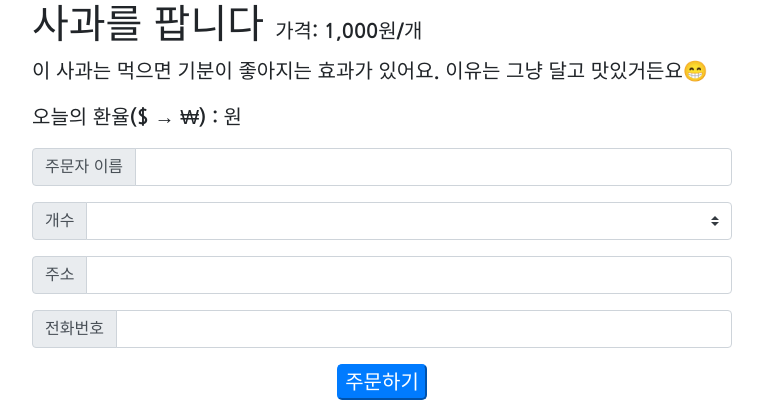
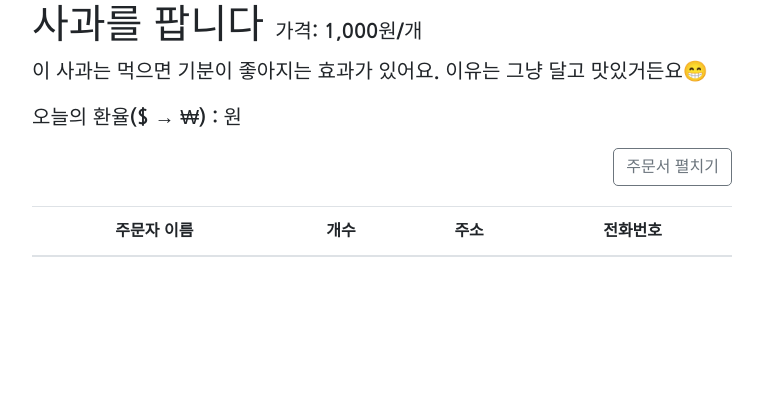
Before and after one commit to kimcno3/sparta, a Flask app: page / in a window 1280 px wide. Shown: the part 550-970 px from the top of the page, without its empty margins (258-1021 px from the left). After the commit the page ends 807 px from the top, so only its background shows below. Run offline with Flask 2, Linux system fonts and the light colour scheme; data that the repository does not hold is empty; some libraries are stand-ins or nearby versions.

Commit message:
주문서 열기 닫기 기능 추가
- openClose() 함수 추가
- #orderbox-button 버튼 추가

```diff
--- a/homework/templates/index.html
+++ b/homework/templates/index.html
@@ -26,18 +26,20 @@
             crossorigin="anonymous"></script>
 
     <title>나만의 쇼핑몰</title>
-    <meta property="og:title" content="나만의 쇼핑몰" />
-    <meta property="og:description" content="맛있는 사과사세요~~🍎" />
-    <meta property="og:image" content="{{ url_for('static', filename='ogimage.png') }}" />
+    <meta property="og:title" content="나만의 쇼핑몰"/>
+    <meta property="og:description" content="맛있는 사과사세요~~🍎"/>
+    <meta property="og:image" content="{{ url_for('static', filename='ogimage.png') }}"/>
 
     <style>
         * {
             font-family: 'Nanum Gothic', sans-serif;
         }
+
         .wrap {
             width: 700px;
             margin: 50px auto auto auto;
         }
+
         .img {
             width: 700px;
             height: 500px;
@@ -51,11 +53,13 @@
         .description {
             font-size: 20px;
         }
+
         .description_price {
             font-weight: normal;
             font-size: 20px;
 
         }
+
         .btn-primary {
             font-size: 20px;
 
@@ -65,22 +69,47 @@
 
             border-radius: 5px;
         }
+
+        .btn-outline-secondary {
+            display: block;
+            width: auto;
+            margin: auto 0px auto auto;
+
+            border-radius: 5px;
+        }
+
         #dollartowon {
-            color:blue;
+            color: blue;
 
         }
+
         .table {
             margin: 20px auto 20px auto;
             text-align: center;
         }
+
+        .orderBox {
+            display: none;
+            margin-top: 10px;
+        }
+
     </style>
 
     <script>
+        $(document).ready(function () {
+            dollar_to_won()
+            order_listing();
+        }
 
-        $(document).ready(function () {
-            dollar_to_won();
-            order_listing();
-        })
+        function openClose() {
+            if ($('#order-box').css('display') == 'block') {
+                $('#order-box').hide();
+                $('#orderbox-button').text('주문서 펼치기');
+            } else {
+                $('#order-box').show();
+                $('#orderbox-button').text('주문서 숨기기');
+            }
+        }
 
         function ordered() {
             let name = $('#name-text').val()
@@ -91,7 +120,8 @@
             $.ajax({
                 type: "POST",
                 url: "/order",
-                data: { name_give: name,
+                data: {
+                    name_give: name,
                     count_give: count,
                     address_give: address,
                     phoneNumber_give: phoneNumber
@@ -110,11 +140,11 @@
                 data: {},
                 success: function (response) {
                     let orders = response['order_list'] // 서버로 부터 받아온 딕셔너리가 response 안에 있으니 'order_list'로 다시 변수 지정
-                    for (let i=0; i<orders.length; i++) {
+                    for (let i = 0; i < orders.length; i++) {
                         let address = orders[i]['address']
-                        let count= orders[i]['count']
+                        let count = orders[i]['count']
                         let name = orders[i]['name']
-                        let phoneNumber= orders[i]['phoneNumber']
+                        let phoneNumber = orders[i]['phoneNumber']
 
                         let temp_html = `<tr>
                                         <th scope="row">${name}</th>
@@ -128,6 +158,7 @@
                 }
             })
         }
+
         function dollar_to_won() {
             $.ajax({
                 type: "GET",
@@ -147,13 +178,14 @@
 
 <body>
 <div class="wrap">
-        <div class="img"> </div>
+    <div class="img"></div>
     <div class="description">
         <h1>사과를 팝니다 <span class="description_price">가격: 1,000원/개</span></h1>
         <p>이 사과는 먹으면 기분이 좋아지는 효과가 있어요. 이유는 그냥 달고 맛있거든요😁</p>
         <p>오늘의 환율($ → ₩) : <span id="dollarToWon"> </span> 원</p>
     </div>
-        <div class="orderBox">
+    <button id="orderbox-button" onclick="openClose()" class="btn btn-outline-secondary">주문서 펼치기</button>
+    <div class="orderBox" id="order-box">
         <div class="input-group mb-3">
             <div class="input-group-prepend">
                 <span class="input-group-text" id="inputGroup-sizing-default">주문자 이름</span>
@@ -187,7 +219,7 @@
             <input type="text" id="phoneNumber-text" class="form-control" aria-label="Default"
                    aria-describedby="inputGroup-sizing-default">
         </div>
-            <button onclick = "ordered()" type="button" class="btn-primary">주문하기</button>
+        <button id='order-button' onclick="ordered()" type="button" class="btn-primary">주문하기</button>
     </div>
     <table class="table">
         <thead>
```
Lines whose indentation alone changed are shown as unchanged.
